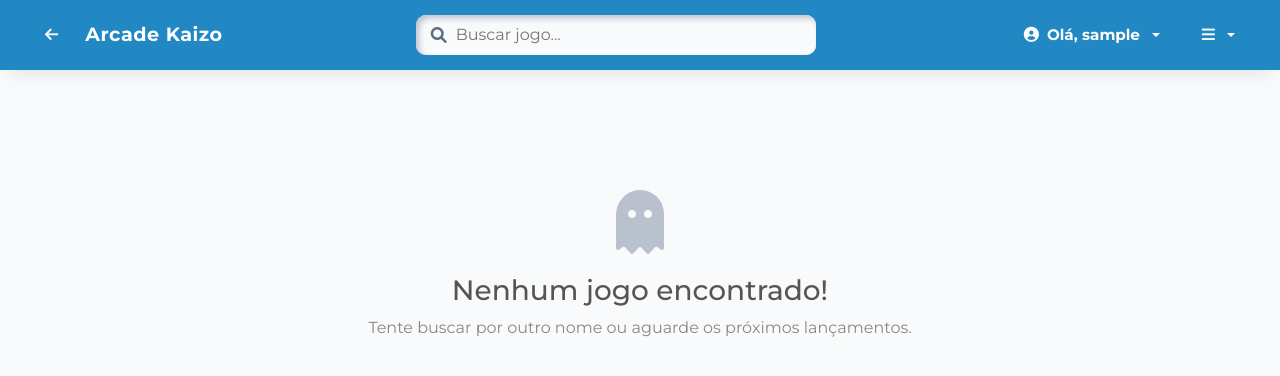
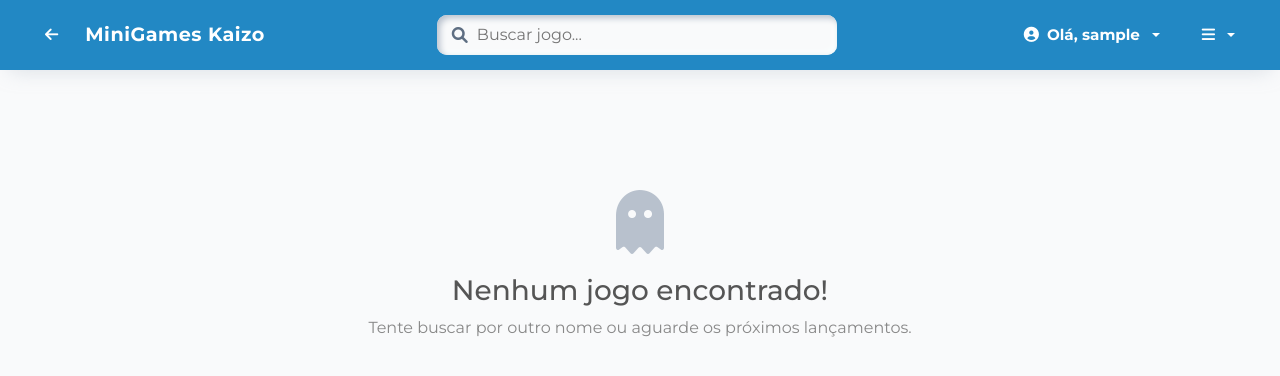
Before and after one commit to EliveltonX2/MundoKaizo, a Django app: page /jogos/ in a window 1280 px wide. Shown: the top 376 px of the page. Run offline with Django 5.2, Linux system fonts and the light colour scheme; the visitor is signed in with stand-in values (Sample User, id 1); data that the repository does not hold is empty; some libraries are stand-ins or nearby versions.

Commit message:
Ativando sessao minijogos

```diff
--- a/templates/core/jogar.html
+++ b/templates/core/jogar.html
@@ -14,7 +14,7 @@
     <style>
         .game-container {
             width: 100%;
-            max-width: 1100px;
+            max-width: 80vw;
             margin: 0 auto;
             background: #000;
             border-radius: 10px;
--- a/templates/core/jogos.html
+++ b/templates/core/jogos.html
@@ -5,7 +5,7 @@
     <meta charset="UTF-8">
     <meta name="viewport" content="width=device-width, initial-scale=1.0">
     <link rel="shortcut icon" type="image/png" href="{% static 'core/ico/mkz.svg' %}">
-    <title>Arcade - MundoKaizo</title>
+    <title>MiniGames - MundoKaizo</title>
 
     <link rel="stylesheet" href="https://bootswatch.com/5/morph/bootstrap.min.css">
     <link rel="stylesheet" href="https://cdnjs.cloudflare.com/ajax/libs/font-awesome/6.0.0/css/all.min.css">
@@ -14,7 +14,7 @@
 <body style="background-color: #f9fafb; min-height: 100vh; display: flex; flex-direction: column;">
 
     {% url 'estante' as estante_url %}
-    {% include 'includes/navbar.html' with back_url=estante_url custom_title="Arcade Kaizo" show_search=True search_action='jogos' search_placeholder="Buscar jogo..." current_query=query %}
+    {% include 'includes/navbar.html' with back_url=estante_url custom_title="MiniGames Kaizo" show_search=True search_action='jogos' search_placeholder="Buscar jogo..." current_query=query %}
 
     <div class="container" style="flex: 1; padding-top: 30px; padding-bottom: 50px;">
 
--- a/templates/includes/navbar.html
+++ b/templates/includes/navbar.html
@@ -79,7 +79,7 @@
                     </a>
                 </li>
                 <li>
-                    <a class="dropdown-item btn-inativo" href="{% url 'jogos' %}">
+                    <a class="dropdown-item" href="{% url 'jogos' %}">
                         <i class="fas fa-gamepad icon-margin"></i> MiniGames
                     </a>
                 </li>
```
